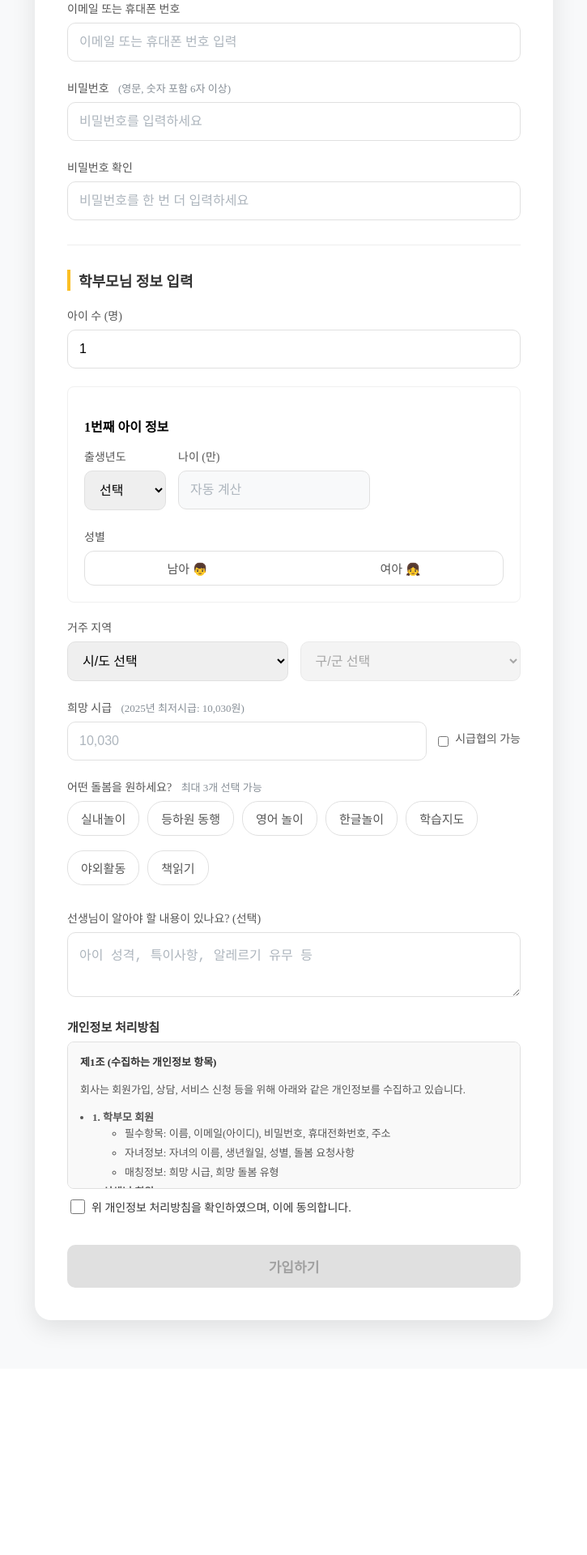
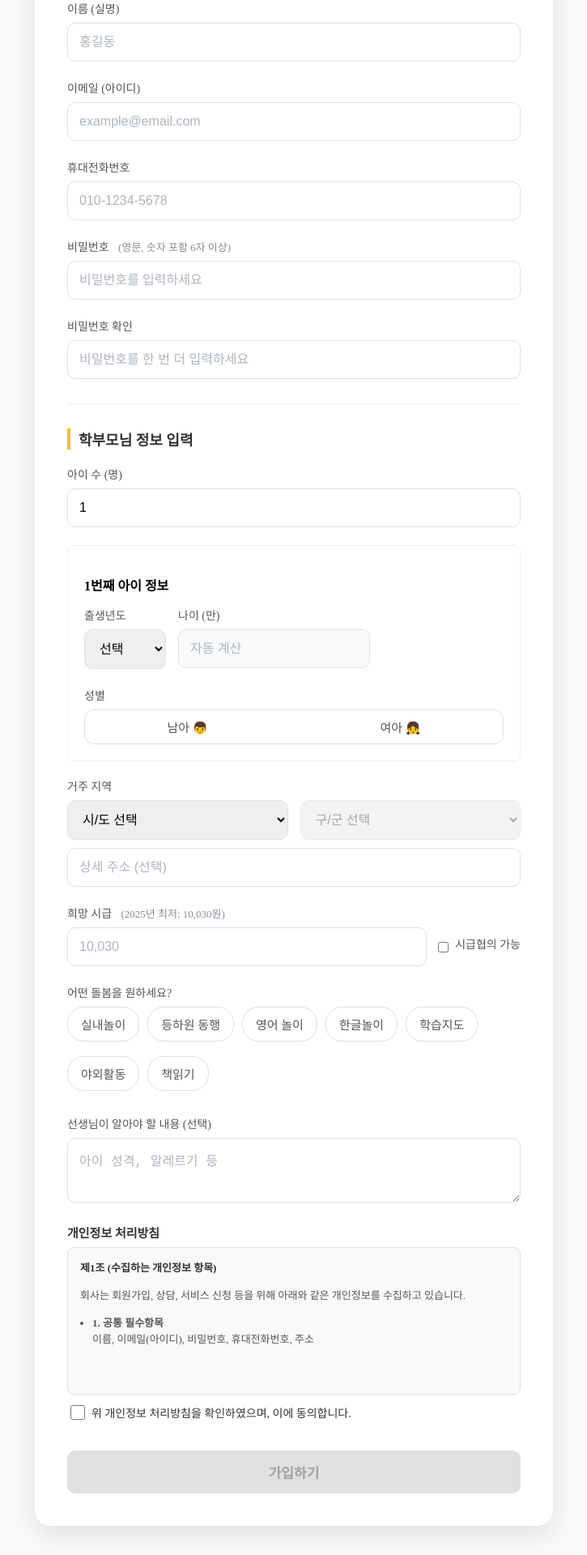
Before and after one commit to uu2m6/i-link-web, a Vue app: page /signup in a window 1280 px wide. Shown: the part 380-2300 px from the top of the page at 81% size, without its empty margins (277-1002 px from the left). Before the commit the page ends 2078 px from the top, so only its background shows below. Built offline with nearby package versions, Linux system fonts and the light colour scheme.

Commit message:
Add files via upload

```diff
--- a/src/views/SignUpView.vue
+++ b/src/views/SignUpView.vue
@@ -21,8 +21,18 @@
         </div>
 
         <div class="input-group">
-          <label for="identifier">이메일 또는 휴대폰 번호</label>
-          <input type="text" id="identifier" v-model="identifier" placeholder="이메일 또는 휴대폰 번호 입력" />
+          <label for="name">이름 (실명)</label>
+          <input type="text" id="name" v-model="name" placeholder="홍길동" />
+        </div>
+
+        <div class="input-group">
+          <label for="identifier">이메일 (아이디)</label>
+          <input type="email" id="identifier" v-model="identifier" placeholder="example@email.com" />
+        </div>
+
+        <div class="input-group">
+          <label for="phone">휴대전화번호</label>
+          <input type="tel" id="phone" v-model="phone" placeholder="010-1234-5678" />
         </div>
 
         <div class="input-group">
@@ -58,7 +68,7 @@
             <input
               type="number"
               v-model.number="parentInfo.numChildren"
-              placeholder="아이 수를 숫자로 입력하세요 (예: 2)"
+              placeholder="숫자 입력 (예: 2)"
               min="1"
               max="10"
               class="number-input"
@@ -67,7 +77,6 @@
 
           <div v-for="(child, index) in parentInfo.children" :key="index" class="child-info-box">
             <p class="child-info-title">{{ index + 1 }}번째 아이 정보</p>
-
             <div class="input-group-row">
               <div class="input-group">
                 <label :for="'birthYear' + index">출생년도</label>
@@ -81,7 +90,6 @@
                 <input type="number" :id="'age' + index" v-model="child.age" placeholder="자동 계산" readonly />
               </div>
             </div>
-
             <div class="input-group" style="margin-bottom: 0;">
               <label>성별</label>
               <div class="radio-group horizontal small">
@@ -107,10 +115,11 @@
                 <option v-for="district in districtsForParent" :key="district" :value="district">{{ district }}</option>
               </select>
             </div>
+            <input type="text" v-model="parentInfo.detailAddress" placeholder="상세 주소 (선택)" style="margin-top: 10px;">
           </div>
 
           <div class="input-group">
-            <label for="parentWage">희망 시급 <span class="hint-text">(2025년 최저시급: 10,030원)</span></label>
+            <label for="parentWage">희망 시급 <span class="hint-text">(2025년 최저: 10,030원)</span></label>
             <div class="wage-input-wrapper">
               <input type="text" id="parentWage" :value="formatWage(parentInfo.wage)" @input="e => onWageInput(e, parentInfo)" placeholder="10,030">
               <div class="checkbox-wrapper">
@@ -121,7 +130,7 @@
           </div>
 
           <div class="input-group">
-            <label>어떤 돌봄을 원하세요? <span class="hint-text">최대 3개 선택 가능</span></label>
+            <label>어떤 돌봄을 원하세요?</label>
             <div class="checkbox-grid">
               <label v-for="care in careOptions" :key="care">
                 <input type="checkbox" :value="care" v-model="parentInfo.careTypes" @change="checkCareLimit">
@@ -131,8 +140,8 @@
           </div>
 
           <div class="input-group">
-            <label for="parentNotes">선생님이 알아야 할 내용이 있나요? (선택)</label>
-            <textarea id="parentNotes" v-model="parentInfo.notes" placeholder="아이 성격, 특이사항, 알레르기 유무 등"></textarea>
+            <label for="parentNotes">선생님이 알아야 할 내용 (선택)</label>
+            <textarea id="parentNotes" v-model="parentInfo.notes" placeholder="아이 성격, 알레르기 등"></textarea>
           </div>
         </div>
 
@@ -144,41 +153,29 @@
             <select v-model="teacherInfo.experienceYear">
               <option value="" disabled>선택해주세요</option>
               <option value="new">신입 (1년 미만)</option>
-              <option value="1-3">1년 이상 ~ 3년 미만</option>
-              <option value="3-5">3년 이상 ~ 5년 미만</option>
-              <option value="5-10">5년 이상 ~ 10년 미만</option>
+              <option value="1-3">1년 ~ 3년 미만</option>
+              <option value="3-5">3년 ~ 5년 미만</option>
+              <option value="5-10">5년 ~ 10년 미만</option>
               <option value="10+">10년 이상</option>
             </select>
           </div>
 
           <div class="input-group">
-            <label for="experienceDesc">경력 상세 내용 <span class="hint-text">(주요 활동 위주)</span></label>
-            <textarea
-              id="experienceDesc"
-              v-model="teacherInfo.experienceDesc"
-              placeholder="예) OO어린이집 교사 2년, 등하원 도우미 1년 등 경력을 상세히 적어주세요."
-            ></textarea>
+            <label for="experienceDesc">경력 상세 내용</label>
+            <textarea id="experienceDesc" v-model="teacherInfo.experienceDesc" placeholder="주요 경력을 적어주세요."></textarea>
           </div>
 
           <div class="input-group">
             <label>보유 자격증 <span class="hint-text">(선택)</span></label>
-            <div
-              v-for="(cert, index) in teacherInfo.certifications"
-              :key="index"
-              class="cert-input-row"
-            >
-              <input
-                type="text"
-                v-model="teacherInfo.certifications[index]"
-                placeholder="자격증 이름을 입력하세요 (예: 보육교사 2급)"
-              >
+            <div v-for="(cert, index) in teacherInfo.certifications" :key="index" class="cert-input-row">
+              <input type="text" v-model="teacherInfo.certifications[index]" placeholder="자격증 이름">
               <button class="icon-btn remove" @click="removeCertification(index)">✕</button>
             </div>
             <button class="add-btn" @click="addCertification">+ 자격증 추가하기</button>
           </div>
 
           <div class="input-group">
-            <label>가능한 활동을 모두 선택해 주세요.</label>
+            <label>가능한 활동</label>
             <div class="checkbox-grid">
               <label v-for="activity in activityOptions" :key="activity">
                 <input type="checkbox" :value="activity" v-model="teacherInfo.activities">
@@ -188,14 +185,14 @@
           </div>
 
           <div class="input-group">
-            <label>희망 활동 지역 <span class="hint-text">중복 추가 가능</span></label>
+            <label>희망 활동 지역</label>
             <div class="address-group">
               <select v-model="teacherRegionSelect.province">
-                <option value="" disabled>시/도 선택</option>
+                <option value="" disabled>시/도</option>
                 <option v-for="province in provinces" :key="province" :value="province">{{ province }}</option>
               </select>
               <select v-model="teacherRegionSelect.district" :disabled="!teacherRegionSelect.province">
-                <option value="" disabled>구/군 선택</option>
+                <option value="" disabled>구/군</option>
                 <option v-for="district in districtsForTeacher" :key="district" :value="district">{{ district }}</option>
               </select>
               <button class="address-btn" @click="addTeacherRegion" :disabled="!teacherRegionSelect.district">추가</button>
@@ -208,35 +205,20 @@
           </div>
 
           <div class="input-group">
-            <label for="teacherWage">희망 시급 <span class="hint-text">(2025년 최저시급: 10,030원)</span></label>
+            <label for="teacherWage">희망 시급</label>
             <input type="text" id="teacherWage" :value="formatWage(teacherInfo.wage)" @input="e => onWageInput(e, teacherInfo)" placeholder="10,030">
           </div>
 
           <div class="input-group">
-            <label>희망 정산 주기 (복수 선택 가능)</label>
-            <div class="checkbox-grid">
-              <label v-for="cycle in paymentCycles" :key="cycle">
-                <input type="checkbox" :value="cycle" v-model="teacherInfo.paymentCycles">
-                <span>{{ cycle }}</span>
+            <label>CCTV 동의 여부</label>
+            <div class="radio-group horizontal">
+              <label :class="{ active: teacherInfo.cctvAgree === 'agree' }">
+                <input type="radio" v-model="teacherInfo.cctvAgree" value="agree"> 동의함
+              </label>
+              <label :class="{ active: teacherInfo.cctvAgree === 'disagree' }">
+                <input type="radio" v-model="teacherInfo.cctvAgree" value="disagree"> 동의안함
               </label>
             </div>
-          </div>
-
-          <div class="input-group">
-            <label>CCTV 촬영에 동의합니까?</label>
-            <div class="radio-group horizontal">
-              <label :class="{ active: teacherInfo.cctvAgree === 'agree' }">
-                <input type="radio" v-model="teacherInfo.cctvAgree" value="agree"> 동의합니다
-              </label>
-              <label :class="{ active: teacherInfo.cctvAgree === 'disagree' }">
-                <input type="radio" v-model="teacherInfo.cctvAgree" value="disagree"> 동의하지 않습니다
-              </label>
-            </div>
-          </div>
-
-          <div class="input-group">
-            <label for="teacherNotes">자기소개 및 강점 (선택)</label>
-            <textarea id="teacherNotes" v-model="teacherInfo.notes" placeholder="아이들에게 어떤 선생님이 되어주고 싶은지, 본인의 강점 등을 자유롭게 작성해주세요."></textarea>
           </div>
         </div>
 
@@ -246,51 +228,16 @@
              <p class="terms-title">제1조 (수집하는 개인정보 항목)</p>
             <p>회사는 회원가입, 상담, 서비스 신청 등을 위해 아래와 같은 개인정보를 수집하고 있습니다.</p>
             <ul class="terms-list">
-              <li><strong>1. 학부모 회원</strong>
-                <ul>
-                  <li>필수항목: 이름, 이메일(아이디), 비밀번호, 휴대전화번호, 주소</li>
-                  <li>자녀정보: 자녀의 이름, 생년월일, 성별, 돌봄 요청사항</li>
-                  <li>매칭정보: 희망 시급, 희망 돌봄 유형</li>
-                </ul>
-              </li>
-              <li><strong>2. 선생님 회원</strong>
-                <ul>
-                  <li>필수항목: 이름, 이메일(아이디), 비밀번호, 생년월일, 휴대전화번호, 주소</li>
-                  <li>자격정보: 프로필 사진, 자격증 사본, 경력사항, 자기소개</li>
-                  <li>매칭정보: 희망 시급, 활동 가능 지역, CCTV 동의 여부</li>
-                </ul>
-              </li>
-              <li><strong>3. 서비스 이용 과정에서 자동 수집</strong>
-                <ul>
-                  <li>IP 주소, 쿠키, 방문 일시, 서비스 이용 기록, 기기정보</li>
-                  <li>위치정보 (위치기반 서비스 이용 시)</li>
-                </ul>
-              </li>
-            </ul>
-
-            <p class="terms-title">제2조 (개인정보의 수집 및 이용목적)</p>
-            <p>회사는 수집한 개인정보를 다음의 목적을 위해 활용합니다.</p>
-            <ul class="terms-list">
-              <li><strong>1. 서비스 제공 및 계약 이행</strong><br>아이돌봄 교사 매칭, 콘텐츠 제공, 본인인증, 구매 및 요금 결제</li>
-              <li><strong>2. 회원 관리</strong><br>회원제 서비스 이용에 따른 본인확인, 개인식별, 가입의사 확인, 연령확인, 불만처리 등 민원처리</li>
-              <li><strong>3. 신규 서비스 개발 및 마케팅</strong><br>신규 서비스 개발, 통계학적 특성에 따른 서비스 제공, 접속 빈도 파악</li>
-            </ul>
-
-            <p class="terms-title">제3조 (개인정보의 보유 및 이용기간)</p>
-            <p>원칙적으로 개인정보 수집 및 이용목적이 달성된 후에는 해당 정보를 지체 없이 파기합니다. 단, 관계법령의 규정에 의하여 보존할 필요가 있는 경우 회사는 관계법령에서 정한 일정한 기간 동안 회원정보를 보관합니다.</p>
-          </div>
-
+              <li><strong>1. 공통 필수항목</strong><br>이름, 이메일(아이디), 비밀번호, 휴대전화번호, 주소</li>
+              </ul>
+            </div>
           <div class="agreement-section">
             <input type="checkbox" id="agree" v-model="agreed" />
             <label for="agree">위 개인정보 처리방침을 확인하였으며, 이에 동의합니다.</label>
           </div>
         </div>
 
-        <BaseButton
-          @click="signUp"
-          type="primary"
-          :disabled="!agreed || isSubmitting"
-        >
+        <BaseButton @click="signUp" type="primary" :disabled="!agreed || isSubmitting">
           {{ isSubmitting ? '가입 처리 중...' : '가입하기' }}
         </BaseButton>
       </div>
@@ -310,6 +257,10 @@ export default {
   data() {
     return {
       isSubmitting: false,
+      // [추가됨] 이름, 연락처 변수
+      name: '',
+      phone: '',
+
       identifier: '',
       userType: 'parent',
       password: '',
@@ -337,7 +288,7 @@ export default {
         activities: [],
         selectedRegions: [],
         wage: null,
-        paymentCycles: [],
+        paymentCycles: ['월급'], // 기본값 예시
         cctvAgree: '',
         notes: ''
       },
@@ -378,9 +329,7 @@ export default {
       const currentLength = this.parentInfo.children.length;
       if (newCount > currentLength) {
         const diff = newCount - currentLength;
-        for (let i = 0; i < diff; i++) {
-          this.parentInfo.children.push({ birthYear: '', age: '', gender: '' });
-        }
+        for (let i = 0; i < diff; i++) this.parentInfo.children.push({ birthYear: '', age: '', gender: '' });
       } else if (newCount < currentLength) {
         this.parentInfo.children.splice(newCount);
       }
@@ -397,12 +346,8 @@ export default {
     }
   },
   methods: {
-    addCertification() {
-      this.teacherInfo.certifications.push('');
-    },
-    removeCertification(index) {
-      this.teacherInfo.certifications.splice(index, 1);
-    },
+    addCertification() { this.teacherInfo.certifications.push(''); },
+    removeCertification(index) { this.teacherInfo.certifications.splice(index, 1); },
     resetPasswordError() { this.passwordError = ''; },
     formatWage(value) {
       if (!value) return '';
@@ -437,7 +382,10 @@ export default {
     },
 
     validateInputs() {
+      // [수정] 필수 필드에 이름, 연락처 추가
+      if (!this.name) return false;
       if (!this.identifier) return false;
+      if (!this.phone) return false;
       if (!this.password) return false;
       if (!this.confirmPassword) return false;
 
@@ -456,18 +404,16 @@ export default {
         if (this.teacherInfo.activities.length === 0) return false;
         if (this.teacherInfo.selectedRegions.length === 0) return false;
         if (!this.teacherInfo.wage) return false;
-        if (this.teacherInfo.paymentCycles.length === 0) return false;
         if (!this.teacherInfo.cctvAgree) return false;
       }
       return true;
     },
 
-    // [중요 수정] 실제 백엔드 통신을 위한 signUp 함수
     async signUp() {
       if (this.isSubmitting) return;
 
       if (!this.validateInputs()) {
-        alert('모든 필수 정보를 입력했는지 확인해주세요.');
+        alert('모든 필수 정보(이름, 연락처 등)를 입력했는지 확인해주세요.');
         return;
       }
       const passwordRegex = /^(?=.*[a-zA-Z])(?=.*[0-9]).+$/;
@@ -495,30 +441,35 @@ export default {
       this.isSubmitting = true;
 
       try {
-        // [1] 시급 콤마 제거 및 숫자 변환 로직 (422 에러 방지 핵심!)
+        // [중요] 시급 숫자 변환
         const numericWage = this.userType === 'parent'
           ? Number(String(this.parentInfo.wage).replace(/,/g, ''))
           : Number(String(this.teacherInfo.wage).replace(/,/g, ''));
 
-        // [2] 백엔드 친화적인 데이터 구조 생성
-        // 필수 필드를 최상단에, 상세 정보를 펼쳐서 보냄
+        // [중요] 주소 합치기 (시/도 + 구/군 + 상세)
+        let fullAddress = '';
+        if (this.userType === 'parent') {
+          fullAddress = `${this.parentInfo.selectedProvince} ${this.parentInfo.selectedDistrict} ${this.parentInfo.detailAddress}`.trim();
+        } else {
+          // 선생님은 활동지역이 여러 개라 주소가 애매하지만, 본인 주소 칸을 따로 만들지 않았으므로
+          // 일단 첫 번째 희망 지역을 주소로 보내거나 빈 값으로 둡니다.
+          // (여기서는 학부모와 같은 방식으로 입력받지 않았으므로 빈 문자열 또는 별도 입력 필요)
+          fullAddress = '선생님 주소 미입력';
+        }
+
         const formData = {
           email: this.identifier,
           username: this.identifier,
           password: this.password,
-          user_type: this.userType, // snake_case
-          wage: numericWage,        // Integer 타입으로 보냄
+          name: this.name,   // [추가됨] 이름 전송
+          phone: this.phone, // [추가됨] 연락처 전송
+          address: fullAddress, // [추가됨] 합친 주소 전송
+          user_type: this.userType,
+          wage: numericWage,
 
-          // 상세 정보 펼치기 (Spread Operator)
           ...(this.userType === 'parent' ? this.parentInfo : this.teacherInfo)
         };
 
-        // [3] 안전을 위해 details 객체도 추가로 넣어둠 (백엔드 구조에 따라 둘 중 하나는 맞음)
-        formData.details = this.userType === 'parent' ? this.parentInfo : this.teacherInfo;
-
-        console.log('서버로 전송할 데이터:', formData); // 디버깅용 로그
-
-        // [4] 실제 전송
         const response = await axios.post('/api/auth/signup', formData);
 
         if (response.status === 200 || response.status === 201) {
@@ -529,15 +480,13 @@ export default {
         }
 
       } catch (error) {
-        // [5] 에러 상세 분석 로그
         if (error.response) {
-          console.error('서버 응답 에러 데이터:', error.response.data);
+          console.error('서버 에러:', error.response.data);
           const errorMsg = error.response.data.detail
             ? (typeof error.response.data.detail === 'object' ? JSON.stringify(error.response.data.detail) : error.response.data.detail)
             : '회원가입 중 오류가 발생했습니다.';
-          alert('가입 실패: ' + errorMsg);
+          alert('가입 실패:\n' + errorMsg);
         } else {
-          console.error('요청 설정 에러:', error.message);
           alert('서버와 연결할 수 없습니다.');
         }
       } finally {
@@ -549,7 +498,7 @@ export default {
 </script>
 
 <style scoped>
-/* 기존 스타일 유지 */
+/* (기존 스타일 모두 유지) */
 .auth-layout { display: flex; justify-content: center; align-items: center; padding: 60px 20px; min-height: calc(100vh - 75px); background-color: #f8f9fa; }
 .signup-card { width: 100%; max-width: 560px; padding: 40px; background-color: white; border-radius: 20px; box-shadow: 0 10px 30px rgba(0, 0, 0, 0.1); text-align: center; }
 .logo { display: flex; justify-content: center; align-items: center; margin-bottom: 15px; }
```
